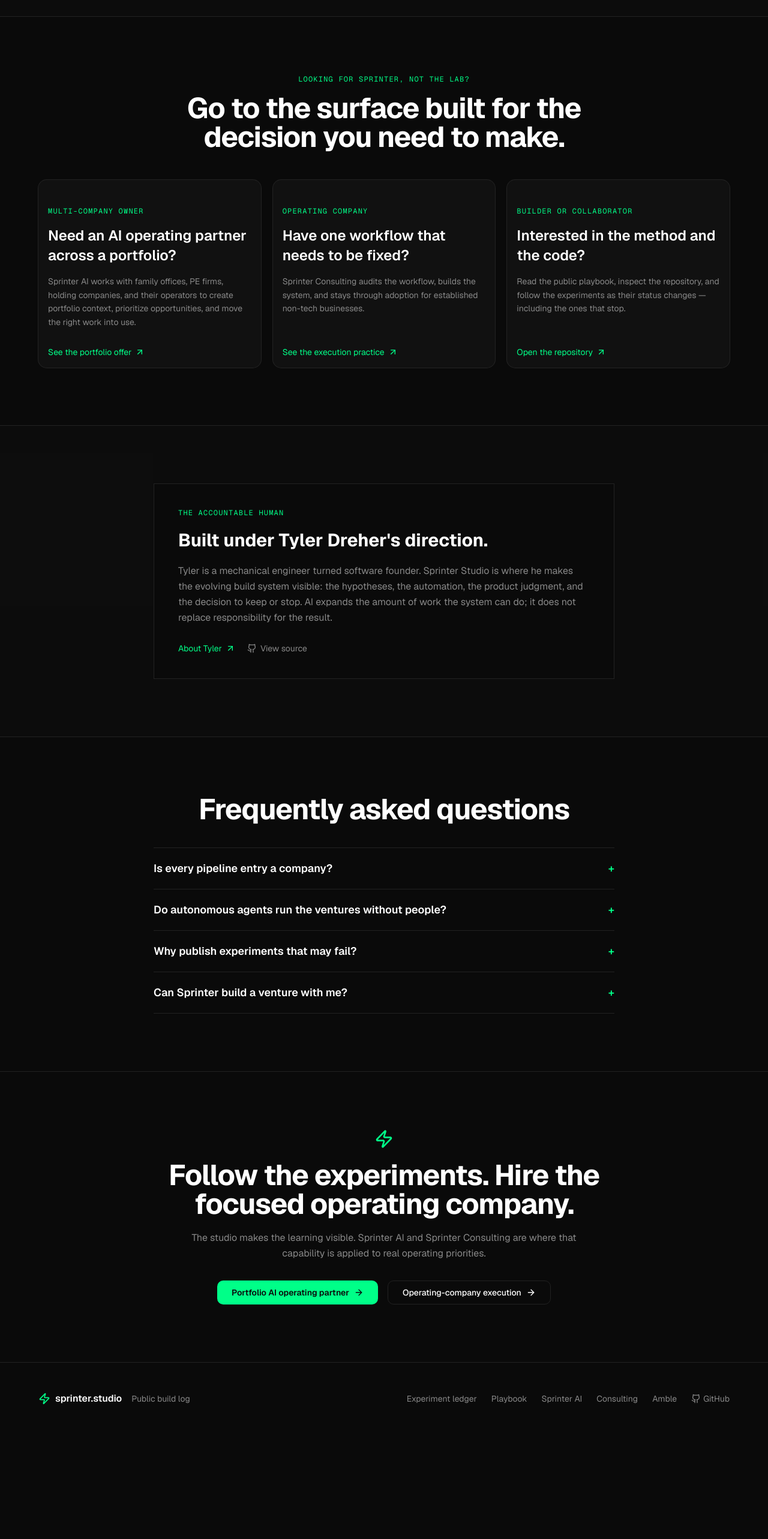
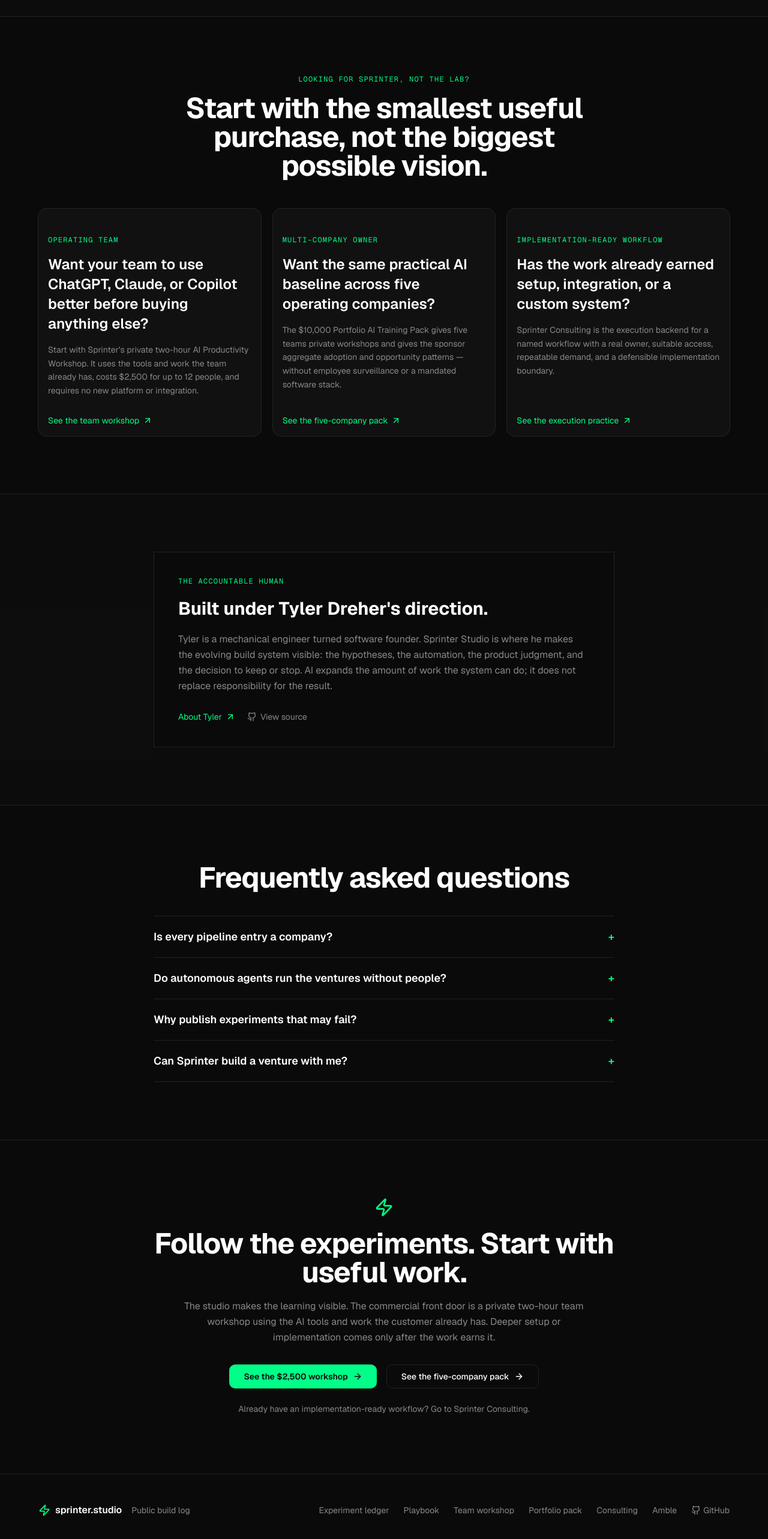
Before and after one commit to tylerdr/sprinter-studio, a Next.js app: page / in a window 1280 px wide. Shown: the part 5341-7907 px from the top of the page at 60% size. Before the commit the page ends 7733 px from the top, so only its background shows below. Built offline with nearby package versions, Linux system fonts and the light colour scheme.

Commit message:
feat: make the studio route buyers into the simple Sprinter funnel

```diff
--- a/app/page.tsx
+++ b/app/page.tsx
@@ -85,25 +85,25 @@
 
 const routes = [
   {
-    eyebrow: 'Multi-company owner',
-    title: 'Need an AI operating partner across a portfolio?',
-    body: 'Sprinter AI works with family offices, PE firms, holding companies, and their operators to create portfolio context, prioritize opportunities, and move the right work into use.',
-    href: 'https://sprinter.ai',
-    cta: 'See the portfolio offer',
+    eyebrow: 'Operating team',
+    title: 'Want your team to use ChatGPT, Claude, or Copilot better before buying anything else?',
+    body: 'Start with Sprinter’s private two-hour AI Productivity Workshop. It uses the tools and work the team already has, costs $2,500 for up to 12 people, and requires no new platform or integration.',
+    href: 'https://sprinter.ai/ai-productivity-workshop',
+    cta: 'See the team workshop',
   },
   {
-    eyebrow: 'Operating company',
-    title: 'Have one workflow that needs to be fixed?',
-    body: 'Sprinter Consulting audits the workflow, builds the system, and stays through adoption for established non-tech businesses.',
+    eyebrow: 'Multi-company owner',
+    title: 'Want the same practical AI baseline across five operating companies?',
+    body: 'The $10,000 Portfolio AI Training Pack gives five teams private workshops and gives the sponsor aggregate adoption and opportunity patterns — without employee surveillance or a mandated software stack.',
+    href: 'https://sprinter.ai/portfolio-ai-training-pack',
+    cta: 'See the five-company pack',
+  },
+  {
+    eyebrow: 'Implementation-ready workflow',
+    title: 'Has the work already earned setup, integration, or a custom system?',
+    body: 'Sprinter Consulting is the execution backend for a named workflow with a real owner, suitable access, repeatable demand, and a defensible implementation boundary.',
     href: 'https://sprinterconsulting.com',
     cta: 'See the execution practice',
-  },
-  {
-    eyebrow: 'Builder or collaborator',
-    title: 'Interested in the method and the code?',
-    body: 'Read the public playbook, inspect the repository, and follow the experiments as their status changes — including the ones that stop.',
-    href: 'https://github.com/tylerdr/sprinter-studio',
-    cta: 'Open the repository',
   },
 ] as const
 
@@ -126,7 +126,7 @@
   {
     question: 'Can Sprinter build a venture with me?',
     answer:
-      'Only selectively. The default business is cash-paid AI operating-partner and implementation work. A venture partnership requires unusual domain access, a clear owner, credible distribution, aligned economics, and a reason the opportunity should outrank existing commitments.',
+      'Only selectively. The default business is paid practical AI training, workflow setup, and implementation. A venture partnership requires unusual domain access, a clear owner, credible distribution, aligned economics, and a reason the opportunity should outrank existing commitments.',
   },
 ]
 
@@ -419,7 +419,7 @@
             Looking for Sprinter, not the lab?
           </p>
           <h2 className="mt-4 text-3xl md:text-5xl font-bold tracking-tight">
-            Go to the surface built for the decision you need to make.
+            Start with the smallest useful purchase, not the biggest possible vision.
           </h2>
         </Reveal>
 
@@ -549,16 +549,17 @@
         <Reveal>
           <Zap className="w-8 h-8 text-accent-green mx-auto" />
           <h2 className="mt-5 text-3xl md:text-5xl font-bold tracking-tight">
-            Follow the experiments. Hire the focused operating company.
+            Follow the experiments. Start with useful work.
           </h2>
           <p className="mt-5 max-w-2xl mx-auto text-text-muted leading-relaxed">
-            The studio makes the learning visible. Sprinter AI and Sprinter
-            Consulting are where that capability is applied to real operating
-            priorities.
+            The studio makes the learning visible. The commercial front door is
+            a private two-hour team workshop using the AI tools and work the
+            customer already has. Deeper setup or implementation comes only
+            after the work earns it.
           </p>
           <div className="mt-8 flex flex-wrap justify-center gap-4">
             <a
-              href="https://sprinter.ai"
+              href="https://sprinter.ai/ai-productivity-workshop"
               target="_blank"
               rel="noopener noreferrer"
               className={cn(
@@ -566,10 +567,10 @@
                 'bg-accent-green text-background hover:bg-accent-green/90 font-semibold inline-flex items-center gap-2',
               )}
             >
-              Portfolio AI operating partner <ArrowRight className="w-4 h-4" />
+              See the $2,500 workshop <ArrowRight className="w-4 h-4" />
             </a>
             <a
-              href="https://sprinterconsulting.com"
+              href="https://sprinter.ai/portfolio-ai-training-pack"
               target="_blank"
               rel="noopener noreferrer"
               className={cn(
@@ -577,9 +578,17 @@
                 'border-border-subtle hover:bg-surface inline-flex items-center gap-2',
               )}
             >
-              Operating-company execution <ArrowRight className="w-4 h-4" />
+              See the five-company pack <ArrowRight className="w-4 h-4" />
             </a>
           </div>
+          <a
+            href="https://sprinterconsulting.com"
+            target="_blank"
+            rel="noopener noreferrer"
+            className="mt-6 inline-flex text-sm text-text-muted hover:text-foreground"
+          >
+            Already have an implementation-ready workflow? Go to Sprinter Consulting.
+          </a>
         </Reveal>
       </div>
     </section>
@@ -603,12 +612,20 @@
             Playbook
           </Link>
           <a
-            href="https://sprinter.ai"
+            href="https://sprinter.ai/ai-productivity-workshop"
             target="_blank"
             rel="noopener noreferrer"
             className="hover:text-foreground transition-colors"
           >
-            Sprinter AI
+            Team workshop
+          </a>
+          <a
+            href="https://sprinter.ai/portfolio-ai-training-pack"
+            target="_blank"
+            rel="noopener noreferrer"
+            className="hover:text-foreground transition-colors"
+          >
+            Portfolio pack
           </a>
           <a
             href="https://sprinterconsulting.com"
```
